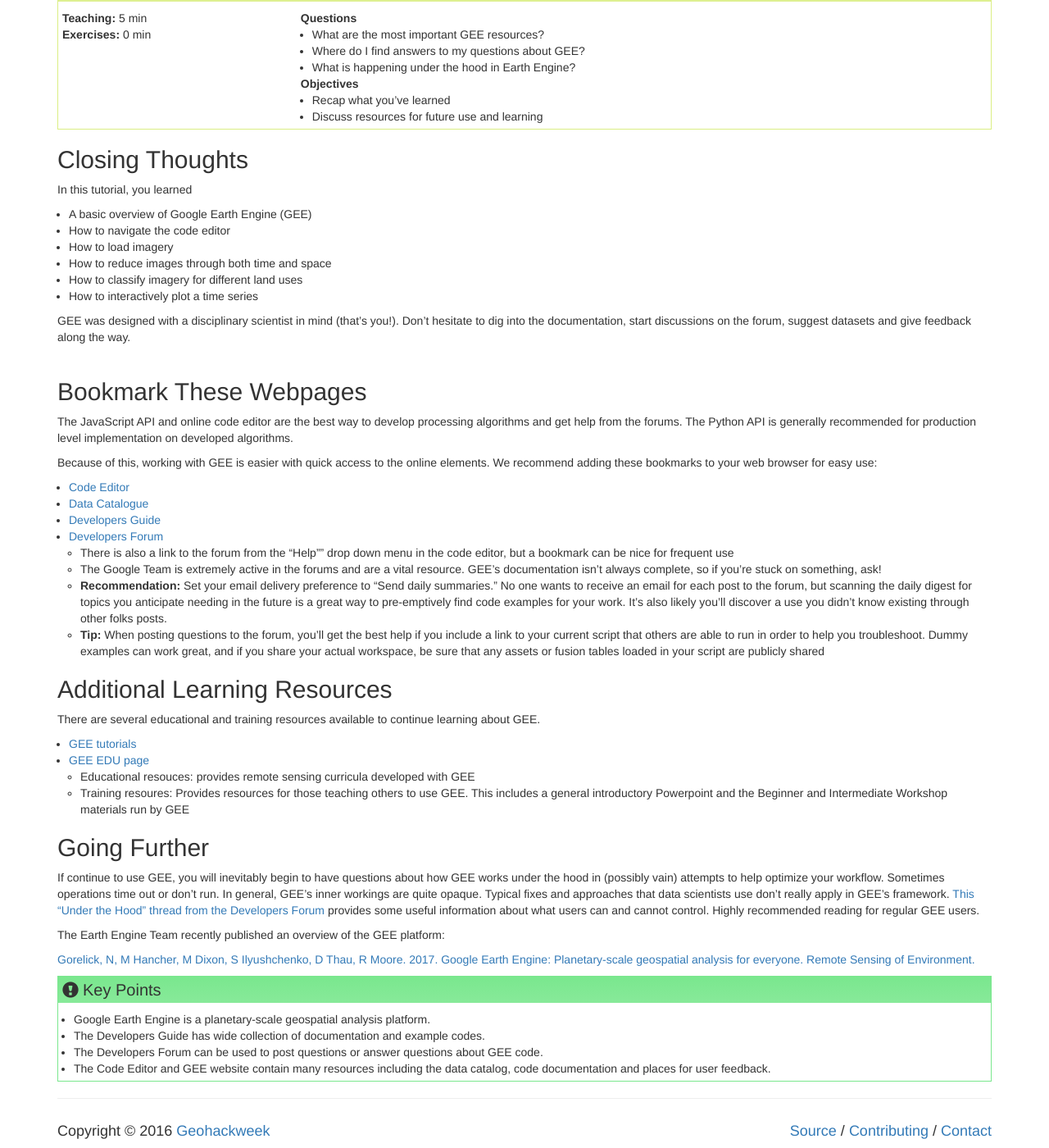
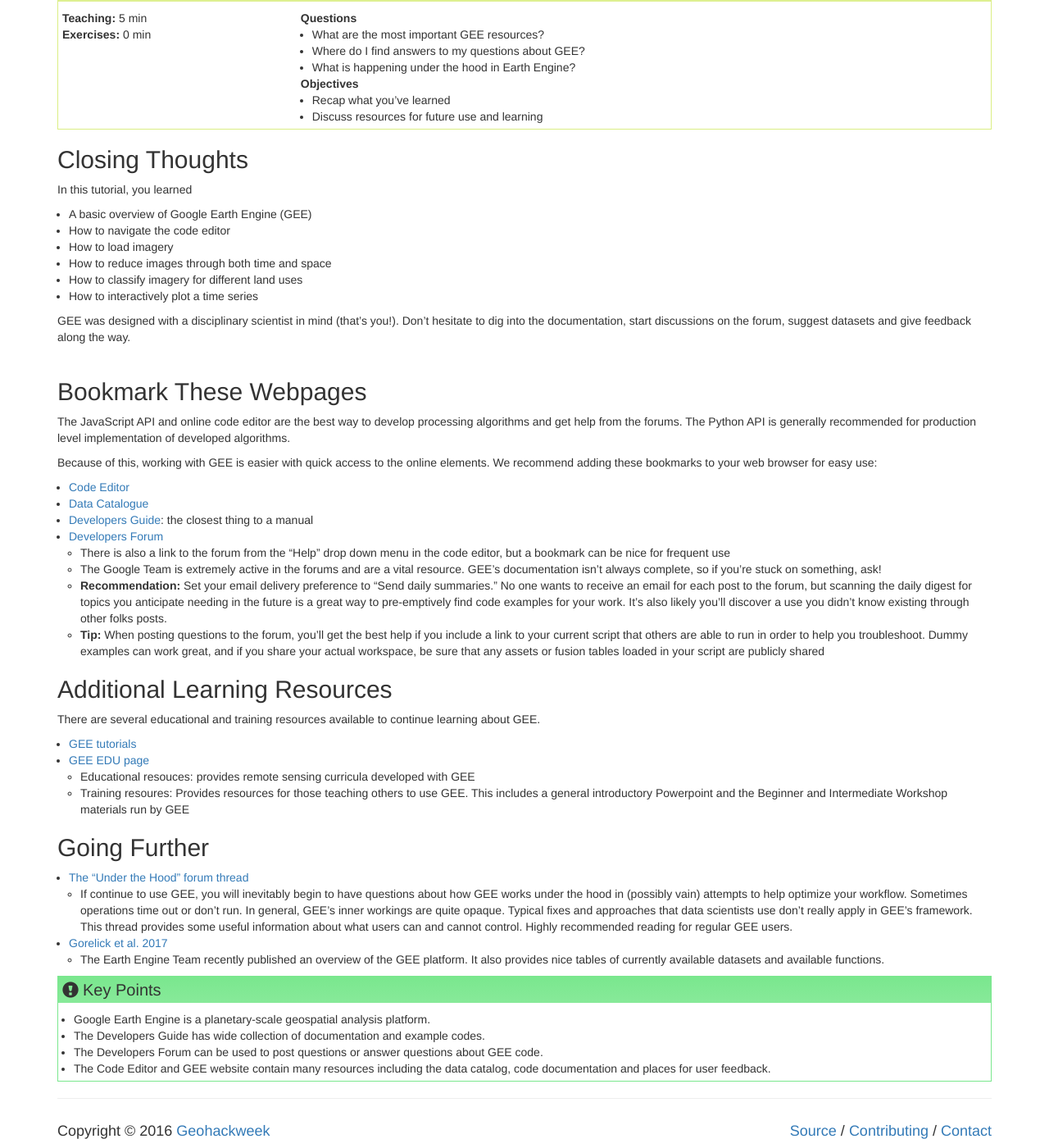
Before and after one commit to geohackweek/GoogleEarthEngine, a Jekyll site: the page built from _episodes/07-wrap-up.md, in a window 1280 px wide and 1400 px high, scrolled down 219 px. Shown: the whole window at 82% size. Built offline with Jekyll 4.4.1, drawn with Linux system fonts in a browser that asks for light colours.

Commit message:
formatting

```diff
--- a/_episodes/07-wrap-up.md
+++ b/_episodes/07-wrap-up.md
@@ -32,15 +32,15 @@ GEE was designed with a disciplinary scientist in mind (that's you!). Don't hesi
 <br>
 
 ## Bookmark These Webpages
-The JavaScript API and online code editor are the best way to develop processing algorithms and get help from the forums. The Python API is generally recommended for production level implementation on developed algorithms.
+The JavaScript API and online code editor are the best way to develop processing algorithms and get help from the forums. The Python API is generally recommended for production level implementation of developed algorithms.
 
 Because of this, working with GEE is easier with quick access to the online elements. We recommend adding these bookmarks to your web browser for easy use:
 
 - [Code Editor](https://code.earthengine.google.com/)
 - [Data Catalogue](https://code.earthengine.google.com/datasets/)
-- [Developers Guide](https://developers.google.com/earth-engine/)
+- [Developers Guide](https://developers.google.com/earth-engine/): the closest thing to a manual
 - [Developers Forum](https://groups.google.com/forum/?fromgroups#!forum/google-earth-engine-developers)
-  - There is also a link to the forum from the "Help"" drop down menu in the code editor, but a bookmark can be nice for frequent use
+  - There is also a link to the forum from the "Help" drop down menu in the code editor, but a bookmark can be nice for frequent use
   - The Google Team is extremely active in the forums and are a vital resource. GEE's documentation isn't always complete, so if you're stuck on something, ask!
   - **Recommendation:** Set your email delivery preference to "Send daily summaries." No one wants to receive an email for each post to the forum, but scanning the daily digest for topics you anticipate needing in the future is a great way to pre-emptively find code examples for your work. It's also likely you'll discover a use you didn't know existing through other folks posts.
   - **Tip:** When posting questions to the forum, you'll get the best help if you include a link to your current script that others are able to run in order to help you troubleshoot. Dummy examples can work great, and if you share your actual workspace, be sure that any assets or fusion tables loaded in your script are publicly shared
@@ -54,8 +54,7 @@ There are several educational and training resources available to continue learn
   - Training resoures: Provides resources for those teaching others to use GEE. This includes a general introductory Powerpoint and the Beginner and Intermediate Workshop materials run by GEE
 
 ## Going Further
-If continue to use GEE, you will inevitably begin to have questions about how GEE works under the hood in (possibly vain) attempts to help optimize your workflow. Sometimes operations time out or don't run. In general, GEE's inner workings are quite opaque. Typical fixes and approaches that data scientists use don't really apply in GEE's framework. [This "Under the Hood" thread from the Developers Forum](https://groups.google.com/forum/#!searchin/google-earth-engine-developers/benefits$20of$20python%7Csort:relevance/google-earth-engine-developers/LWHTFSH9FRk/NGxiEQ5KEQAJ) provides some useful information about what users can and cannot control. Highly recommended reading for regular GEE users.
-
-The Earth Engine Team recently published an overview of the GEE platform:
-
-[Gorelick, N, M Hancher, M Dixon, S Ilyushchenko, D Thau, R Moore. 2017. Google Earth Engine: Planetary-scale geospatial analysis for everyone. Remote Sensing of Environment.](http://www.sciencedirect.com/science/article/pii/S0034425717302900)
+ - [The "Under the Hood" forum thread](https://groups.google.com/forum/#!searchin/google-earth-engine-developers/benefits$20of$20python%7Csort:relevance/google-earth-engine-developers/LWHTFSH9FRk/NGxiEQ5KEQAJ)
+   - If continue to use GEE, you will inevitably begin to have questions about how GEE works under the hood in (possibly vain) attempts to help optimize your workflow. Sometimes operations time out or don't run. In general, GEE's inner workings are quite opaque. Typical fixes and approaches that data scientists use don't really apply in GEE's framework. This thread provides some useful information about what users can and cannot control. Highly recommended reading for regular GEE users.
+- [Gorelick et al. 2017](http://www.sciencedirect.com/science/article/pii/S0034425717302900)
+  - The Earth Engine Team recently published an overview of the GEE platform. It also provides nice tables of currently available datasets and available functions.
```
